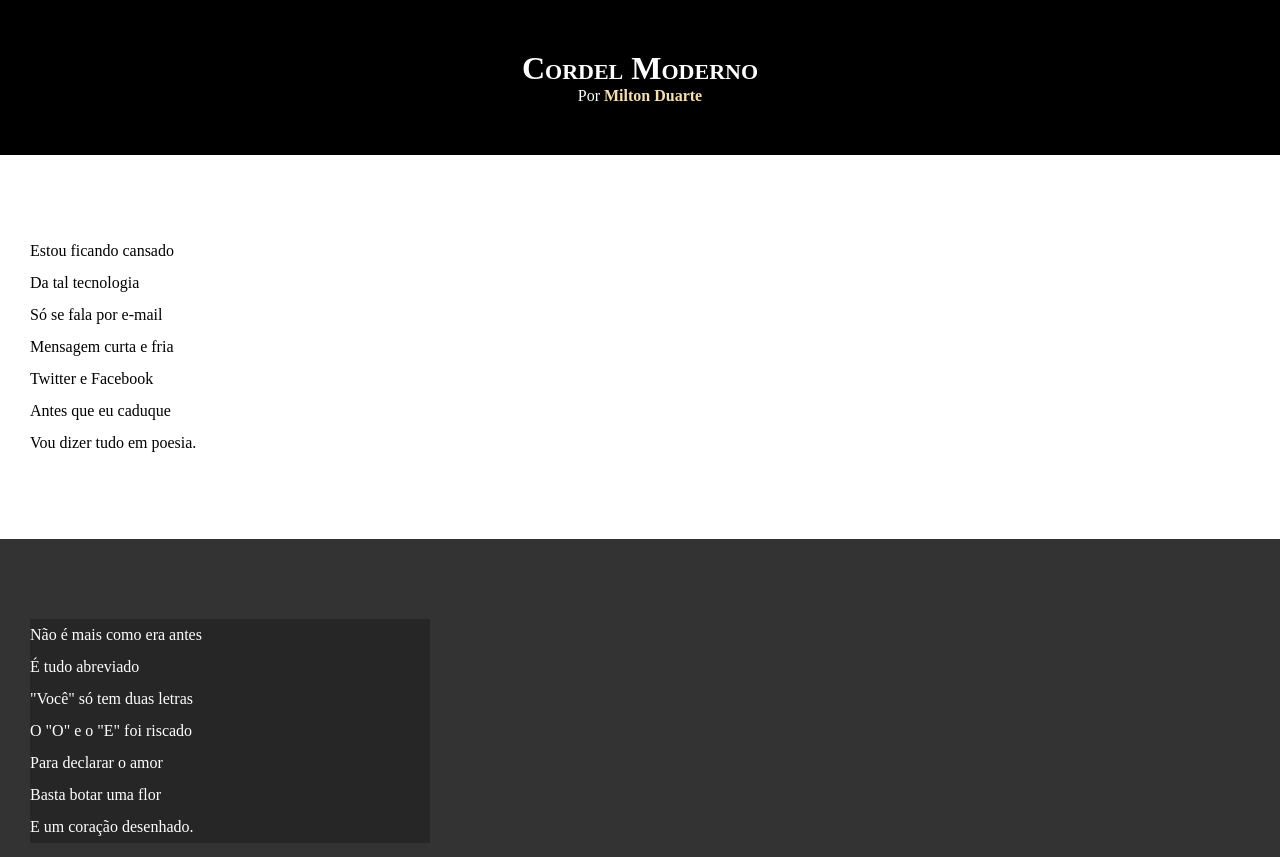
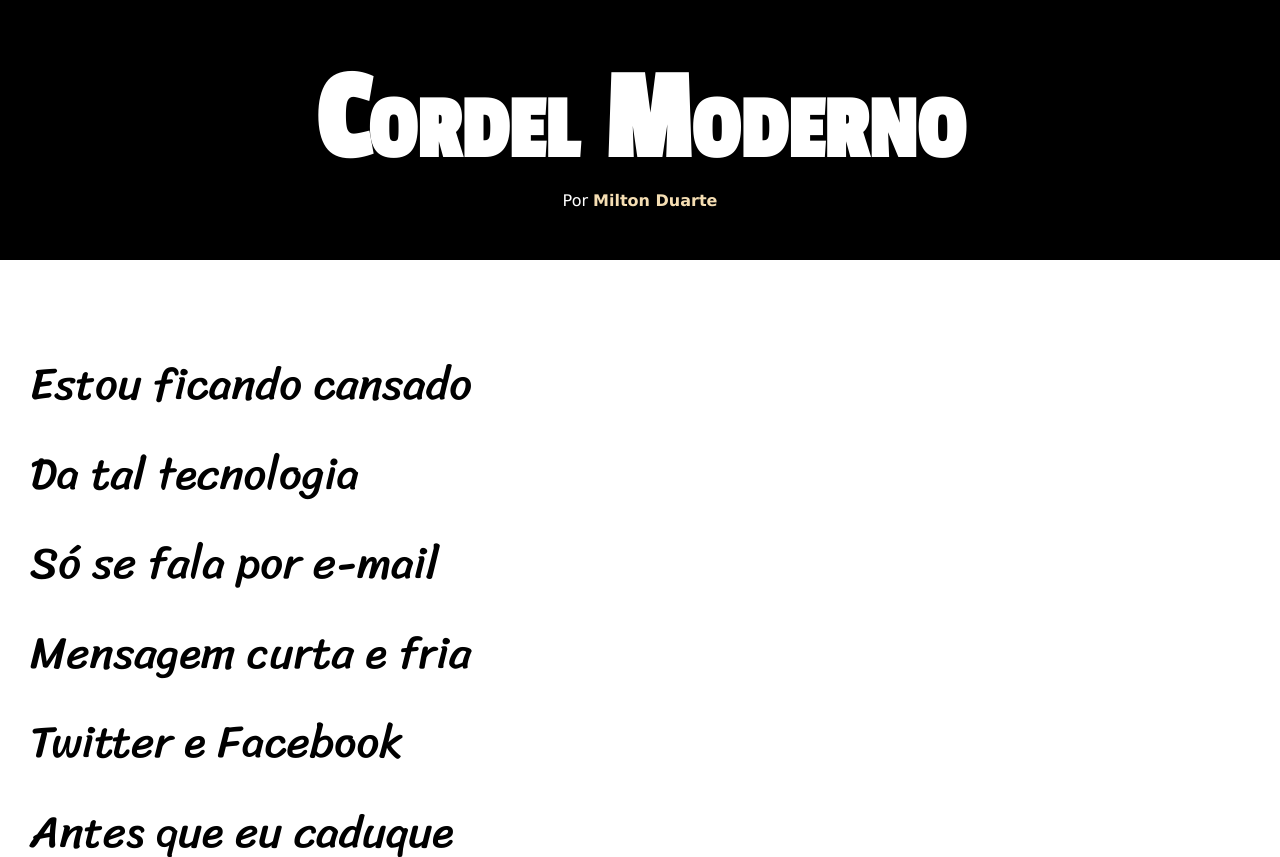
Before and after one commit to felipebrunner/Desafios, a plain HTML site: page d012/index.html in a window 1280 px wide. Shown: the top 857 px of the page. Drawn offline with Linux system fonts and the light colour scheme.

Commit message:
atualização

```diff
--- a/d012/style.css
+++ b/d012/style.css
@@ -1,13 +1,23 @@
 @charset "UTF-8";
+
+@import url('https://fonts.googleapis.com/css2?family=Passion+One&family=Sriracha&display=swap');
+
+:root{
+    --font1: Verdana, Geneva, Tahoma, sans-serif;
+    --fonte2: 'Passion One', cursive;
+    --fonte3: 'Sriracha', cursive;
+}
 
 *{
     margin: 0px;
     padding: 0px;
+    font-size: 1em;
 }
 
 html, body{
     min-height: 100%vh;
     background-color: darkgray;
+    font-family: var(--font1);
 }
 
 header{
@@ -20,6 +30,8 @@ header{
 header>h1{
     padding-top: 50px;
     font-variant: small-caps;
+    font-family: var(--fonte2);
+    font-size: 10vw;
 
 
     /* essa é para todas as letras seram caixa alta
@@ -45,6 +57,8 @@ section{
     padding-bottom: 10vh;
     line-height: 2em;
     padding-left: 30px;
+    font-family: var(--fonte3);
+    font-size: 3.5vw;
 }
 
 section.normal{
@@ -59,7 +73,7 @@ section.imagem{
 }
 
 section.imagem>p{
-    width: 400px;
+    display: inline-block;
     background-color: rgb(0, 0, 0, 0.253);
 
 
```
